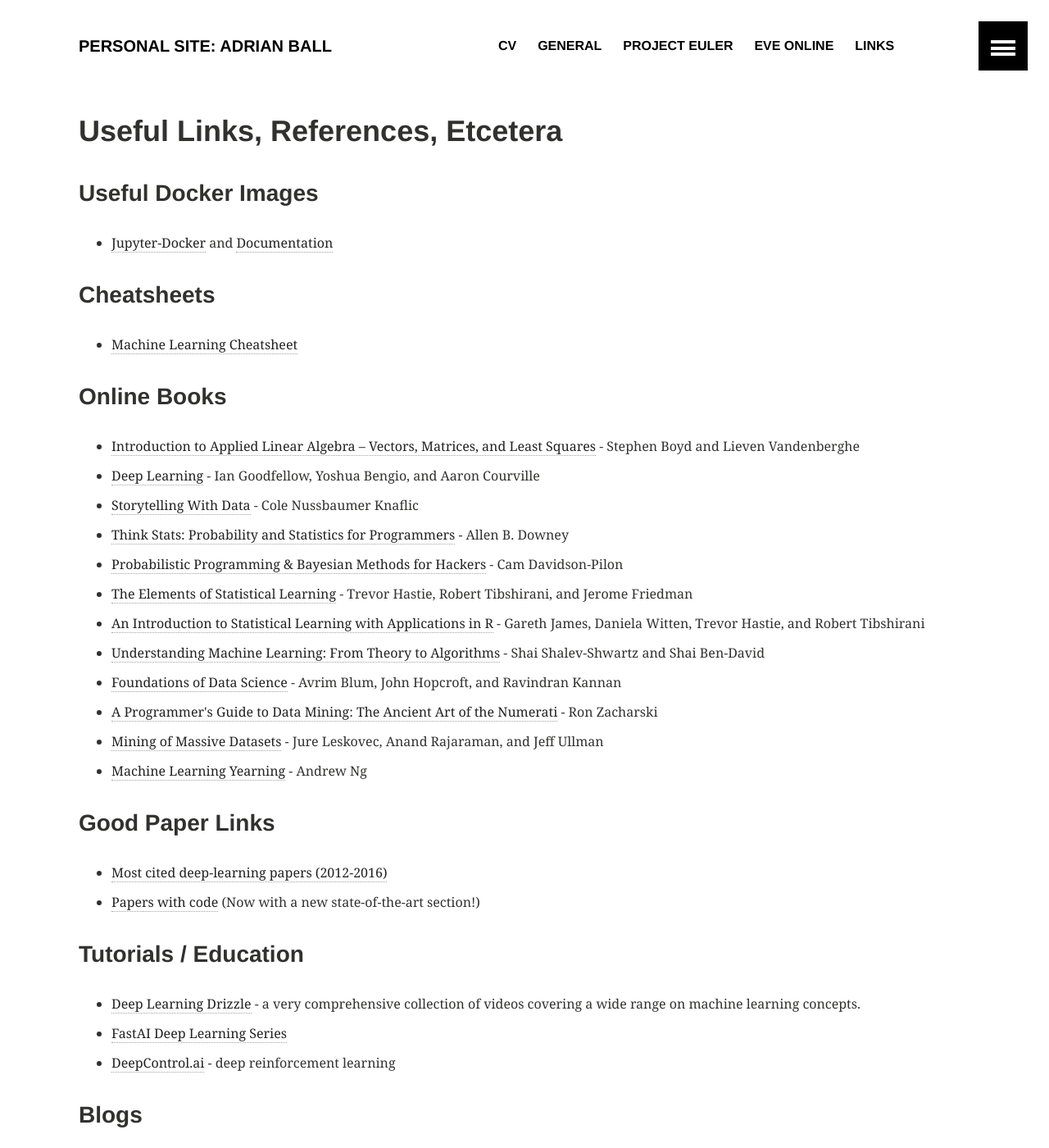
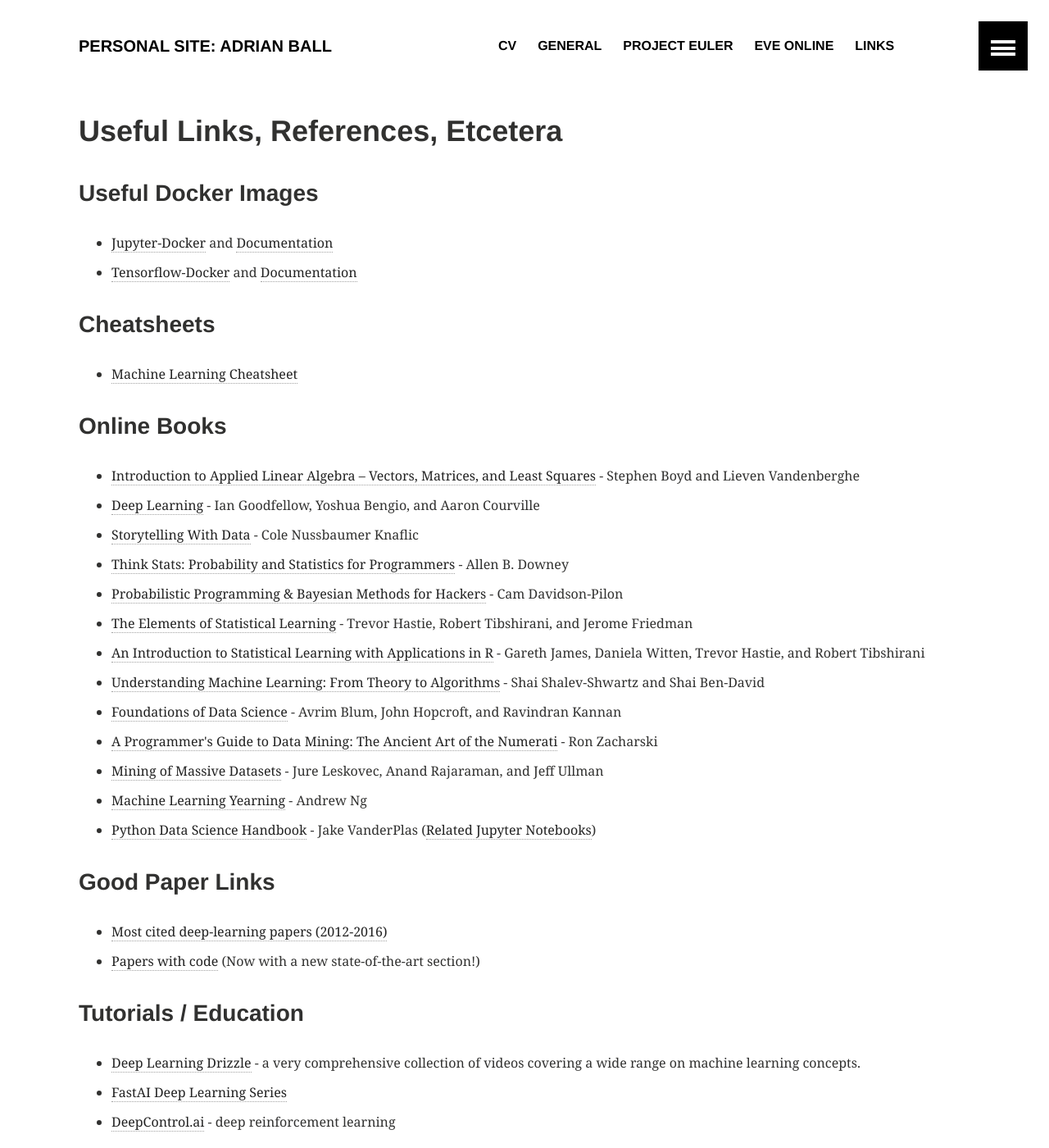
Before and after one commit to Adrian-Ball/adrian-ball.github.io, a Jekyll site: the page built from useful-links/index.html, in a window 1280 px wide and 1400 px high. Shown: the whole window at 82% size. Built offline with Jekyll 4.4.1, drawn with Linux system fonts in a browser that asks for light colours.

Commit message:
Added links for books and tensorflow docker images

```diff
--- a/useful-links/index.html
+++ b/useful-links/index.html
@@ -7,6 +7,7 @@ title: Useful Links, References, Etcetera
 
 <ul>
 	<li> <a href='https://github.com/jupyter/docker-stacks'>Jupyter-Docker</a> and <a href='https://jupyter-docker-stacks.readthedocs.io/en/latest/'>Documentation</a>
+	<li> <a href='https://hub.docker.com/r/tensorflow/tensorflow'>Tensorflow-Docker</a> and <a href='https://www.tensorflow.org/install/docker'>Documentation</a>
 </ul>
 
 <h3> Cheatsheets </h3>
@@ -30,6 +31,7 @@ title: Useful Links, References, Etcetera
 	<li> <a href='http://guidetodatamining.com/'>A Programmer's Guide to Data Mining: The Ancient Art of the Numerati</a> - Ron Zacharski
 	<li> <a href='hhttp://mmds.org/'>Mining of Massive Datasets</a> - Jure Leskovec, Anand Rajaraman, and Jeff Ullman
 	<li> <a href='https://www.mlyearning.org/'>Machine Learning Yearning</a> - Andrew Ng
+	<li> <a href='https://jakevdp.github.io/PythonDataScienceHandbook/'>Python Data Science Handbook</a> - Jake VanderPlas (<a href='https://github.com/jakevdp/PythonDataScienceHandbook'>Related Jupyter Notebooks</a>)
 </ul>
 
 <h3> Good Paper Links </h3>
```
